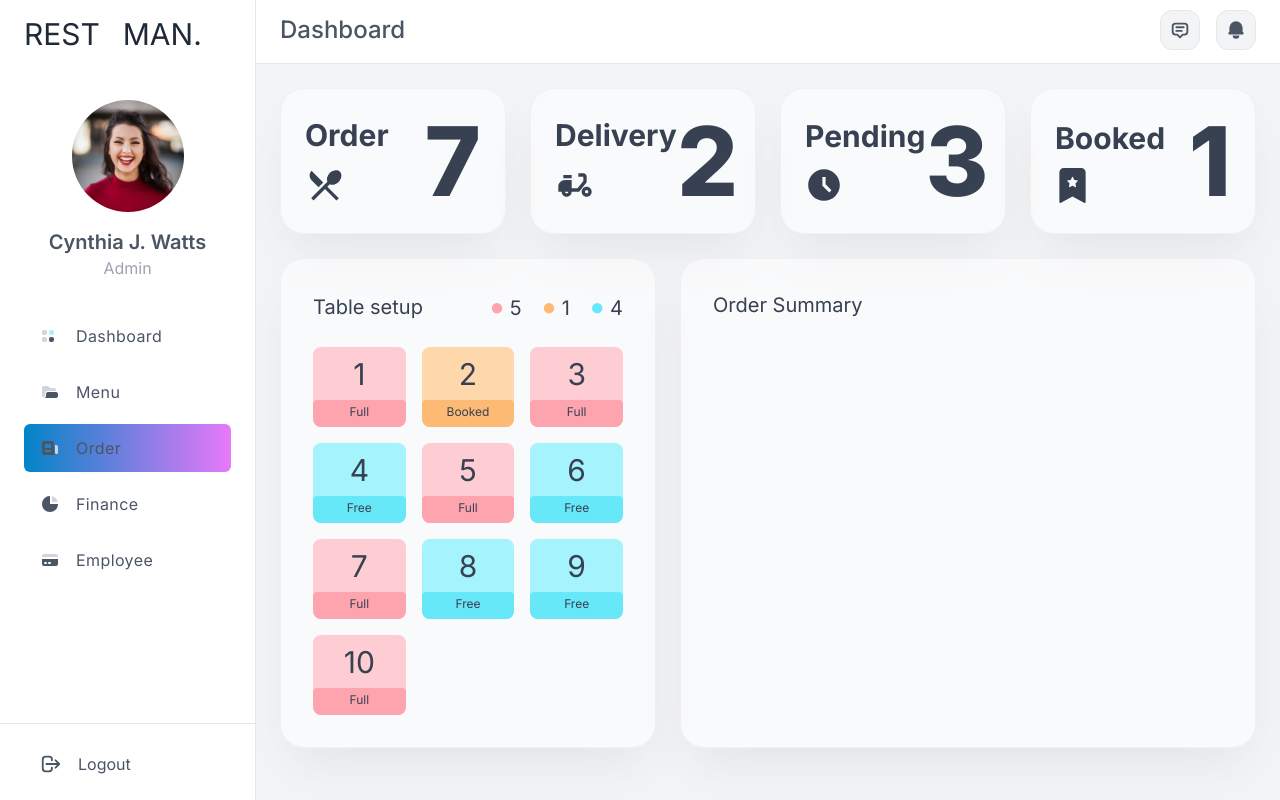
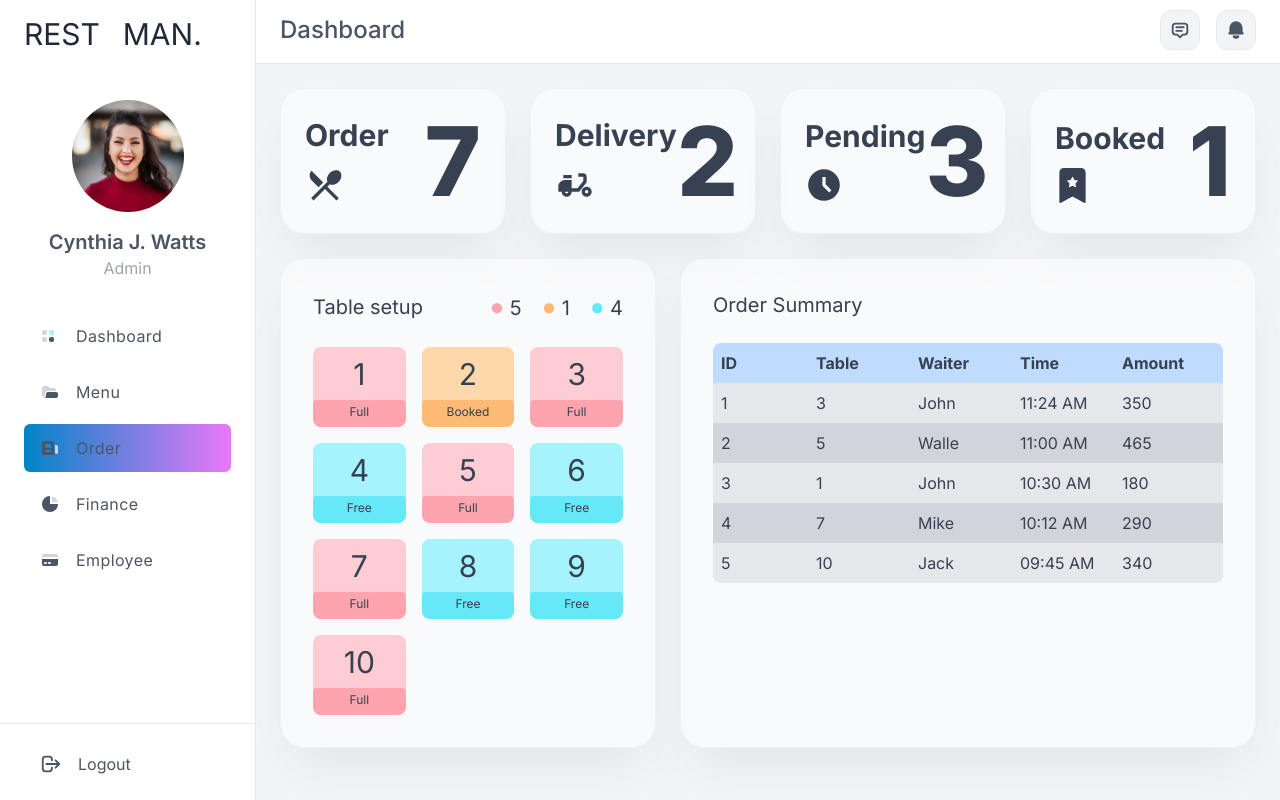
Before and after one commit to AbidHasanPiash/bhojon, a Next.js app: page /order in a window 1280 px wide. Built offline with nearby package versions, Linux system fonts and the light colour scheme.

Commit message:
table added in order page

```diff
--- a/app/order/page.jsx
+++ b/app/order/page.jsx
@@ -1,9 +1,16 @@
 'use client'
-import React from 'react';
+import React, { useState } from 'react';
 import {MdDeliveryDining, MdAccessTimeFilled, MdOutlineRestaurantMenu} from 'react-icons/md';
 import {BsBookmarkStarFill} from 'react-icons/bs';
 
 export default function Order() {
+  const [Orders, setOrders] = useState([
+    {id:1, table:3, waiter:'John', time:'11:24 AM', amount:350, items:['chicken', 'dring']},
+    {id:2, table:5, waiter:'Walle', time:'11:00 AM', amount:465, items:['chicken', 'dring']},
+    {id:3, table:1, waiter:'John', time:'10:30 AM', amount:180, items:['chicken', 'dring']},
+    {id:4, table:7, waiter:'Mike', time:'10:12 AM', amount:290, items:['chicken', 'dring']},
+    {id:5, table:10, waiter:'Jack', time:'09:45 AM', amount:340, items:['chicken', 'dring']},
+  ])
   return (
     <section>
       <div className="px-6 pt-6">
@@ -96,6 +103,28 @@ export default function Order() {
             <div>
               <h1 className='text-xl'>Order Summary</h1>
             </div>
+            <table class="table-fixed w-full">
+              <thead>
+                <tr className='bg-blue-200 dark:bg-blue-950'>
+                  <th className='py-2 text-left pl-2 rounded-tl-lg'>ID</th>
+                  <th className='py-2 text-left'>Table</th>
+                  <th className='py-2 text-left'>Waiter</th>
+                  <th className='py-2 text-left'>Time</th>
+                  <th className='py-2 text-left rounded-tr-lg'>Amount</th>
+                </tr>
+              </thead>
+              <tbody>
+                {Orders.map((order, index)=>(
+                  <tr key={index} className='h-10 odd:bg-gray-200 even:bg-gray-300 dark:odd:bg-gray-900 dark:even:bg-gray-700 transform duration-200 hover:scale-[0.99]'>
+                    <td className={`${index === Orders.length - 1 && 'rounded-bl-lg'} pl-2`}>{order.id}</td>
+                    <td>{order.table}</td>
+                    <td>{order.waiter}</td>
+                    <td>{order.time}</td>
+                    <td className={index === Orders.length - 1 && 'rounded-br-lg'}>{order.amount}</td>
+                  </tr>
+                ))}
+              </tbody>
+            </table>
           </div>
         </div>
       </div>
--- a/components/menu/CardContainer.jsx
+++ b/components/menu/CardContainer.jsx
@@ -5,7 +5,7 @@ import ReactPaginate from 'react-paginate';
 import { BiDownArrow, BiArrowToLeft, BiArrowToRight } from 'react-icons/bi'
 
 export default function CardContainer({category, deleteItem, editItem}) {
-    const [isOpen, setIsOpen] = useState(false);
+    const [isOpen, setIsOpen] = useState(true);
 
     const [currentPage, setCurrentPage] = useState(0);
 
```
